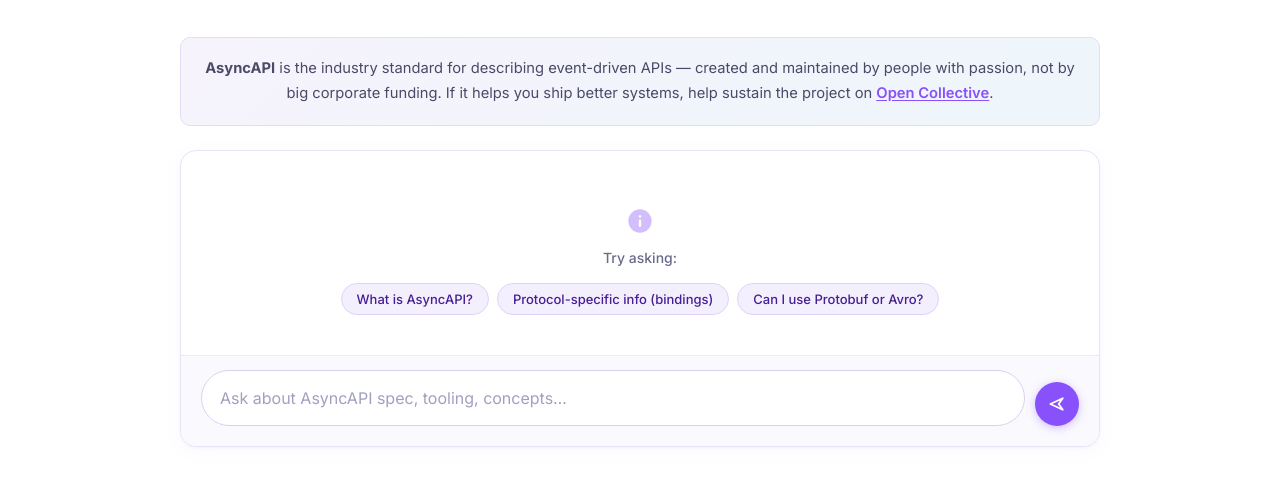
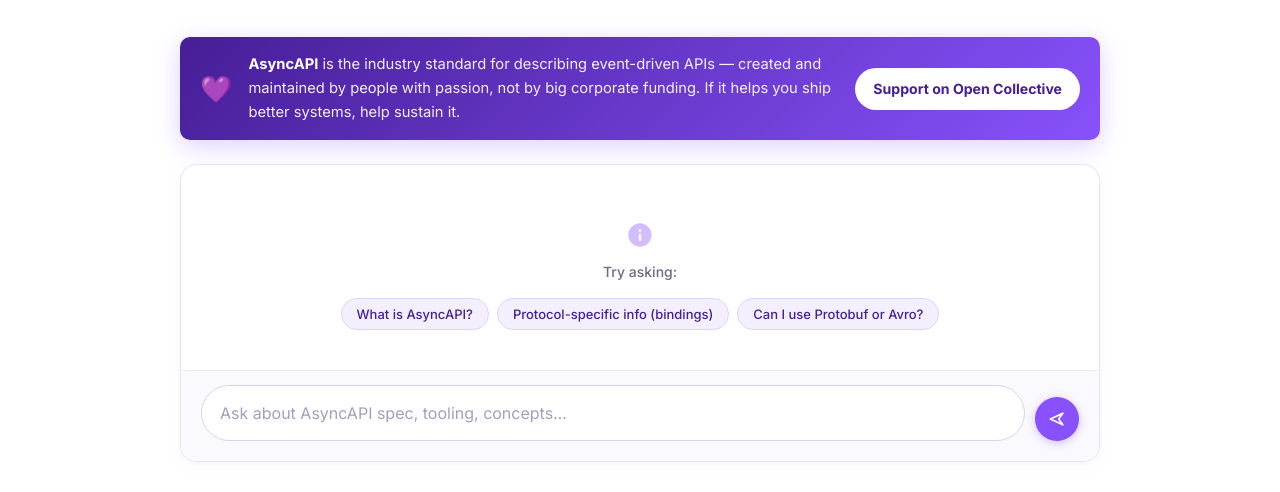
Before and after one commit to derberg/asyncapi-knowledge-mcp, a website: page chat/index.html in a window 1280 px wide. Shown: the part 301-793 px from the top of the page. Drawn offline with Linux system fonts and the light colour scheme.

Commit message:
feat(chat): make the Open Collective callout stand out
Purple brand-gradient banner with a heart, white text, and a white
pill CTA button instead of the previous pale inline link.

```diff
--- a/chat/index.html
+++ b/chat/index.html
@@ -84,12 +84,15 @@
 
     <!-- Support AsyncAPI -->
     <aside class="sustain reveal" data-reveal="2">
+      <span class="sustain__heart" aria-hidden="true">💜</span>
       <p class="sustain__text">
         <strong>AsyncAPI</strong> is the industry standard for describing event-driven APIs — created and
-        maintained by people with passion, not by big corporate funding. If it helps you ship better systems,
-        help sustain the project on
-        <a href="https://opencollective.com/asyncapi" target="_blank" rel="noopener">Open&nbsp;Collective</a>.
+        maintained by people with passion, not by big corporate funding. If it helps you ship better
+        systems, help sustain it.
       </p>
+      <a class="sustain__cta" href="https://opencollective.com/asyncapi" target="_blank" rel="noopener">
+        Support on Open&nbsp;Collective
+      </a>
     </aside>
 
     <section class="chat reveal" data-reveal="3">
--- a/chat/styles.css
+++ b/chat/styles.css
@@ -724,26 +724,49 @@
    Sustain AsyncAPI callout
    ============================================================ */
 .sustain {
+  display: flex;
+  align-items: center;
+  gap: 16px;
   margin: 0 auto 24px;
-  background: linear-gradient(135deg, #f6f3fc 0%, #eef6fb 100%);
-  border: 1px solid #e3dcf4;
+  background: linear-gradient(135deg, var(--aa-purple-600) 0%, var(--aa-purple-500) 100%);
   border-radius: var(--aa-radius-md);
-  padding: 18px 22px;
+  padding: 16px 20px;
+  box-shadow: 0 6px 24px rgba(136, 81, 251, 0.28);
+}
+.sustain__heart {
+  font-size: 26px;
+  line-height: 1;
+  flex-shrink: 0;
 }
 .sustain__text {
   margin: 0;
-  text-align: center;
+  flex: 1;
   font-size: 0.92rem;
-  line-height: 1.7;
-  color: #4a4a68;
+  line-height: 1.6;
+  color: rgba(255, 255, 255, 0.92);
 }
-.sustain__text a {
-  color: var(--aa-purple-500);
-  font-weight: 600;
-  text-decoration: underline;
-  text-underline-offset: 2px;
+.sustain__text strong { color: #fff; }
+.sustain__cta {
+  flex-shrink: 0;
+  display: inline-block;
+  background: #fff;
+  color: var(--aa-purple-600);
+  font-weight: 700;
+  font-size: 0.88rem;
+  text-decoration: none;
+  padding: 10px 18px;
+  border-radius: 999px;
+  white-space: nowrap;
+  transition: transform 0.15s ease, box-shadow 0.15s ease;
 }
-.sustain__text a:hover { color: var(--aa-purple-600); }
+.sustain__cta:hover {
+  color: var(--aa-purple-600);
+  transform: translateY(-1px);
+  box-shadow: 0 4px 14px rgba(0, 0, 0, 0.22);
+}
+@media (max-width: 560px) {
+  .sustain { flex-direction: column; text-align: center; gap: 12px; padding: 18px 16px; }
+}
 
 /* ============================================================
    Footer — dark, like header
```
